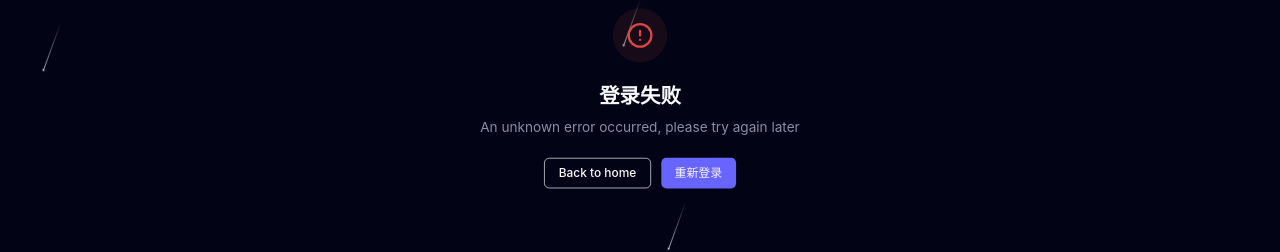
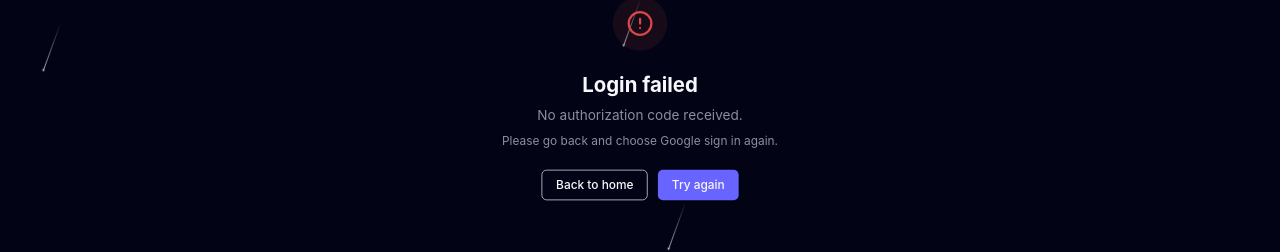
Before and after one commit to zhanpoint/dream-log, a Next.js app in the folder frontend/: page /auth/callback/google in a window 1280 px wide. Shown: the part 308-560 px from the top of the page. Built offline with nearby package versions, Linux system fonts and the light colour scheme; no server answers.

Commit message:
update docker-compose.yml to use specific proxy settings and enhance Google OAuth error handling in frontend with internationalization support

```diff
--- a/frontend/app/(auth)/auth/callback/google/page.tsx
+++ b/frontend/app/(auth)/auth/callback/google/page.tsx
@@ -30,8 +30,8 @@ function GoogleCallbackContent() {
         _callbackProcessed = false;
         setError(
           errorParam === "access_denied"
-            ? "用户取消了授权"
-            : "授权失败,请重试"
+            ? "auth.oauthCancelled"
+            : "auth.oauthFailed"
         );
         return;
       }
@@ -39,7 +39,7 @@ function GoogleCallbackContent() {
       // 检查是否有授权码
       if (!code) {
         _callbackProcessed = false;
-        setError("未获取到授权码");
+        setError("auth.oauthMissingCode");
         return;
       }
 
@@ -68,7 +68,7 @@ function GoogleCallbackContent() {
           {t("common.loading")}
         </p>
         <p className="text-sm text-muted-foreground">
-          正在完成 Google 登录...
+          {t("auth.googleLoginProcessing")}
         </p>
       </div>
     );
@@ -82,10 +82,15 @@ function GoogleCallbackContent() {
       </div>
 
       <div className="text-center space-y-2">
-        <h1 className="text-2xl font-bold">登录失败</h1>
+        <h1 className="text-2xl font-bold">{t("auth.loginFailed")}</h1>
         <p className="text-muted-foreground">
           {t(error.startsWith("auth.") ? error : "auth.unknownError")}
         </p>
+        {error === "auth.oauthMissingCode" && (
+          <p className="text-sm text-muted-foreground">
+            {t("auth.oauthMissingCodeHint")}
+          </p>
+        )}
       </div>
 
       <div className="flex gap-3">
@@ -93,7 +98,7 @@ function GoogleCallbackContent() {
           {t("auth.backToHome")}
         </Button>
         <Button onClick={() => router.push("/auth")}>
-          重新登录
+          {t("auth.retryLogin")}
         </Button>
       </div>
     </div>
--- a/frontend/components/ui/button.tsx
+++ b/frontend/components/ui/button.tsx
@@ -14,7 +14,7 @@ const buttonVariants = cva(
         destructive:
           "bg-destructive text-destructive-foreground shadow-sm hover:bg-destructive/90",
         outline:
-          "border border-input bg-background shadow-sm hover:bg-accent hover:text-accent-foreground",
+          "border border-input bg-background text-foreground shadow-sm hover:bg-accent hover:text-foreground",
         secondary:
           "bg-secondary text-secondary-foreground shadow-sm hover:bg-secondary/80",
         ghost: "hover:bg-accent hover:text-accent-foreground",
--- a/frontend/i18n/index.ts
+++ b/frontend/i18n/index.ts
@@ -161,6 +161,7 @@ const resources = {
         // OAuth
         continueWithGoogle: "使用 Google 继续",
         orContinueWith: "或继续使用",
+        googleLoginProcessing: "正在完成 Google 登录...",
 
         // 方法选择
         chooseMethod: "选择登录方式",
@@ -215,6 +216,10 @@ const resources = {
         tooManyAttempts: "尝试次数过多，请稍后再试",
         networkError: "网络连接失败，请检查网络",
         unknownError: "发生未知错误，请稍后重试",
+        oauthFailed: "授权失败，请重试",
+        oauthCancelled: "用户取消了授权",
+        oauthMissingCode: "未获取到授权码",
+        oauthMissingCodeHint: "请返回并重新选择 Google 登录",
 
         // 成功提示
         loginSuccess: "登录成功",
@@ -243,6 +248,8 @@ const resources = {
 
         // 其他
         backToHome: "返回首页",
+        loginFailed: "登录失败",
+        retryLogin: "重新登录",
         termsAgree: "继续即表示你同意我们的",
         terms: "服务条款",
         and: "和",
@@ -1426,6 +1433,7 @@ const resources = {
         // OAuth
         continueWithGoogle: "Continue with Google",
         orContinueWith: "Or continue with",
+        googleLoginProcessing: "Finishing Google sign in...",
 
         // Method selection
         chooseMethod: "Choose login method",
@@ -1480,6 +1488,10 @@ const resources = {
         tooManyAttempts: "Too many attempts, please try again later",
         networkError: "Network connection failed, please check your connection",
         unknownError: "An unknown error occurred, please try again later",
+        oauthFailed: "Authorization failed. Please try again.",
+        oauthCancelled: "You canceled the authorization.",
+        oauthMissingCode: "No authorization code received.",
+        oauthMissingCodeHint: "Please go back and choose Google sign in again.",
 
         // Success messages
         loginSuccess: "Login successful",
@@ -1508,6 +1520,8 @@ const resources = {
 
         // Others
         backToHome: "Back to home",
+        loginFailed: "Login failed",
+        retryLogin: "Try again",
         termsAgree: "By continuing, you agree to our",
         terms: "Terms of Service",
         and: "and",
@@ -2936,6 +2950,7 @@ const resources = {
         // OAuth
         continueWithGoogle: "Google で続ける",
         orContinueWith: "または次の方法で続ける",
+        googleLoginProcessing: "Google ログインを完了しています...",
 
         // 方法選択
         chooseMethod: "ログイン方法を選択",
@@ -2990,6 +3005,10 @@ const resources = {
         tooManyAttempts: "試行回数が多すぎます。後でもう一度お試しください",
         networkError: "ネットワーク接続に失敗しました。接続を確認してください",
         unknownError: "不明なエラーが発生しました。後でもう一度お試しください",
+        oauthFailed: "認可に失敗しました。もう一度お試しください。",
+        oauthCancelled: "認可がキャンセルされました。",
+        oauthMissingCode: "認可コードを取得できませんでした。",
+        oauthMissingCodeHint: "戻って Google ログインを選択してください。",
 
         // 成功メッセージ
         loginSuccess: "ログインに成功しました",
@@ -3018,6 +3037,8 @@ const resources = {
 
         // その他
         backToHome: "ホームに戻る",
+        loginFailed: "ログインに失敗しました",
+        retryLogin: "再ログイン",
         termsAgree: "続行することで、当社の",
         terms: "利用規約",
         and: "と",
```
Also changed, not shown: 1 other file (tests, documents, lock files or other folders).
